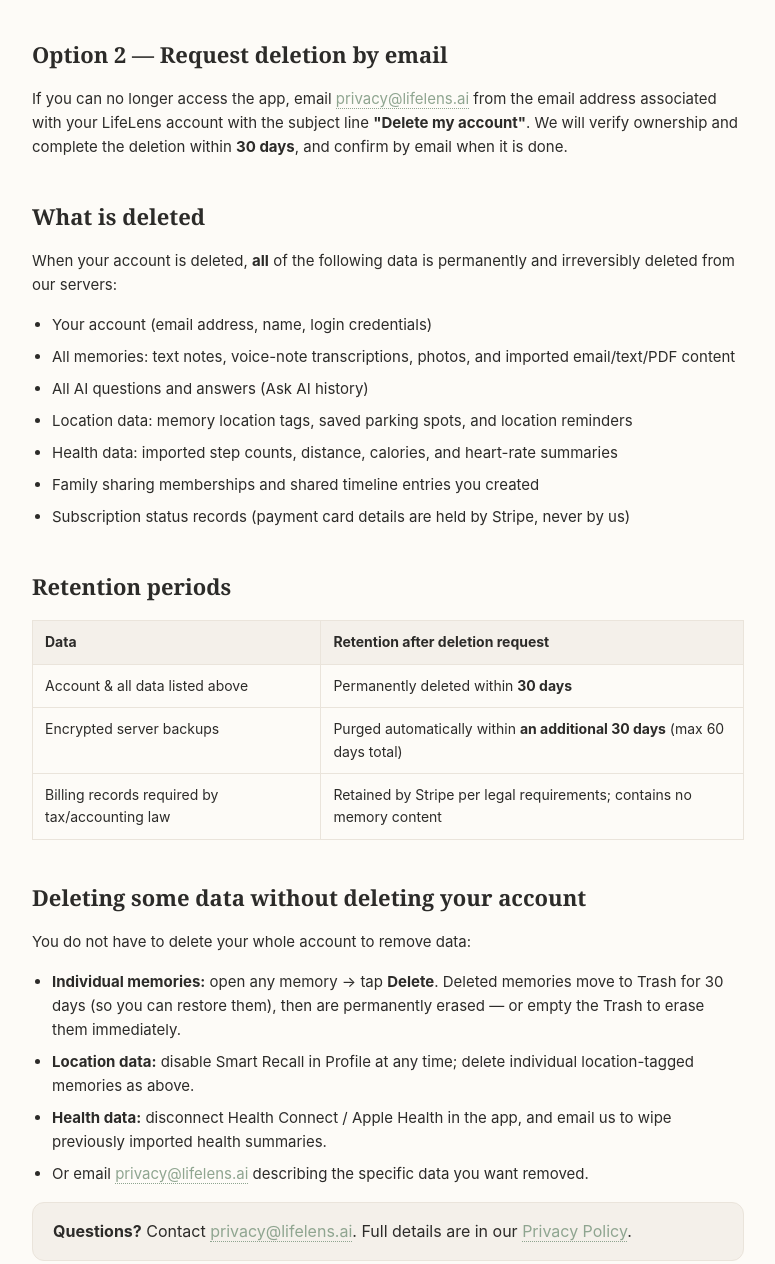
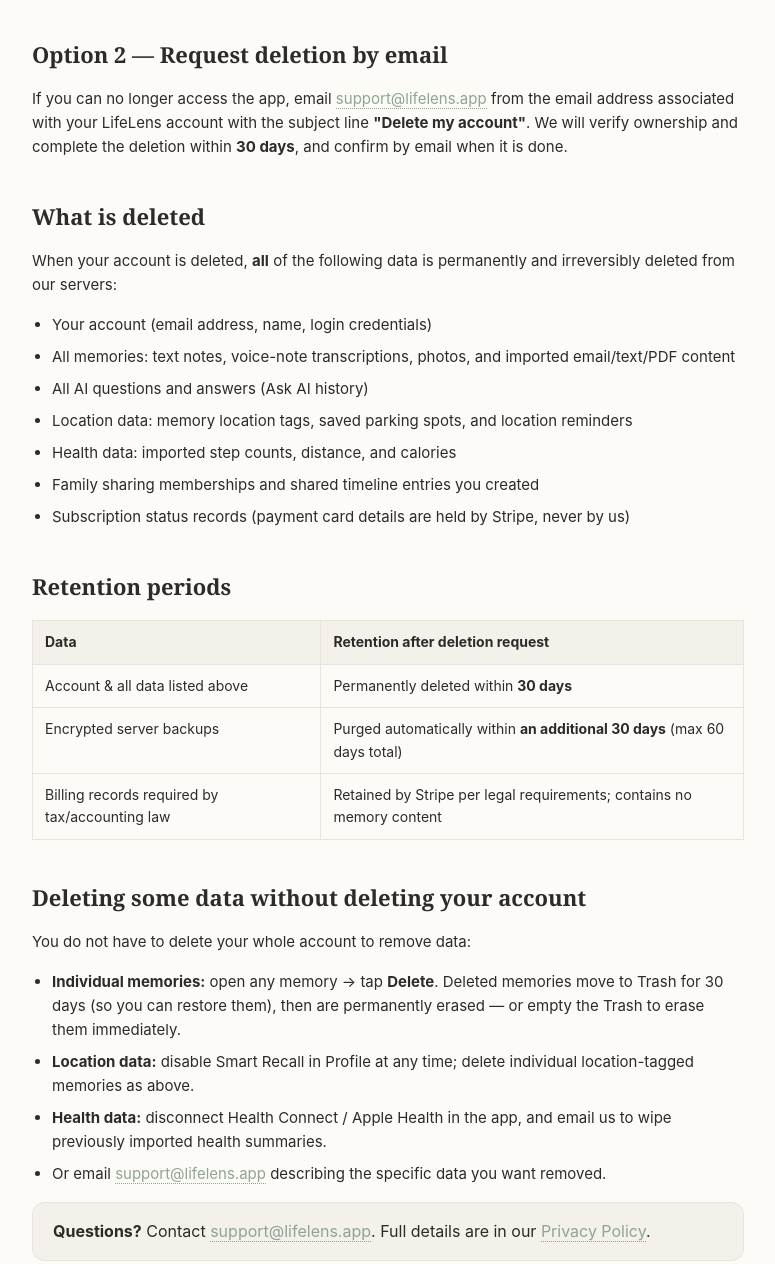
Before and after one commit to Momments8888/lifelens-legal, a plain HTML site: page delete_account.html in a window 1280 px wide. Shown: the part 505-1769 px from the top of the page, without its empty margins (252-1027 px from the left). Drawn offline with Linux system fonts and the light colour scheme.

Commit message:
Update delete_account.html

```diff
--- a/delete_account.html
+++ b/delete_account.html
@@ -1,4 +1,4 @@
- <!DOCTYPE html>
+<!DOCTYPE html>
 <html lang="en">
 <head>
   <meta charset="UTF-8" />
@@ -43,7 +43,7 @@
   </ol>
 
   <h2>Option 2 — Request deletion by email</h2>
-  <p>If you can no longer access the app, email <a href="mailto:privacy@lifelens.ai">privacy@lifelens.ai</a> from the email address associated with your LifeLens account with the subject line <strong>"Delete my account"</strong>. We will verify ownership and complete the deletion within <strong>30 days</strong>, and confirm by email when it is done.</p>
+  <p>If you can no longer access the app, email <a href="mailto:support@lifelens.app">support@lifelens.app</a> from the email address associated with your LifeLens account with the subject line <strong>"Delete my account"</strong>. We will verify ownership and complete the deletion within <strong>30 days</strong>, and confirm by email when it is done.</p>
 
   <h2>What is deleted</h2>
   <p>When your account is deleted, <strong>all</strong> of the following data is permanently and irreversibly deleted from our servers:</p>
@@ -52,7 +52,7 @@
     <li>All memories: text notes, voice-note transcriptions, photos, and imported email/text/PDF content</li>
     <li>All AI questions and answers (Ask AI history)</li>
     <li>Location data: memory location tags, saved parking spots, and location reminders</li>
-    <li>Health data: imported step counts, distance, calories, and heart-rate summaries</li>
+    <li>Health data: imported step counts, distance, and calories</li>
     <li>Family sharing memberships and shared timeline entries you created</li>
     <li>Subscription status records (payment card details are held by Stripe, never by us)</li>
   </ul>
@@ -71,11 +71,11 @@
     <li><strong>Individual memories:</strong> open any memory → tap <strong>Delete</strong>. Deleted memories move to Trash for 30 days (so you can restore them), then are permanently erased — or empty the Trash to erase them immediately.</li>
     <li><strong>Location data:</strong> disable Smart Recall in Profile at any time; delete individual location-tagged memories as above.</li>
     <li><strong>Health data:</strong> disconnect Health Connect / Apple Health in the app, and email us to wipe previously imported health summaries.</li>
-    <li>Or email <a href="mailto:privacy@lifelens.ai">privacy@lifelens.ai</a> describing the specific data you want removed.</li>
+    <li>Or email <a href="mailto:support@lifelens.app">support@lifelens.app</a> describing the specific data you want removed.</li>
   </ul>
 
   <div class="card">
-    <strong>Questions?</strong> Contact <a href="mailto:privacy@lifelens.ai">privacy@lifelens.ai</a>. Full details are in our <a href="https://momments8888.github.io/lifelens-legal/privacy.html">Privacy Policy</a>.
+    <strong>Questions?</strong> Contact <a href="mailto:support@lifelens.app">support@lifelens.app</a>. Full details are in our <a href="privacy.html">Privacy Policy</a>.
   </div>
 
   <footer>© 2026 LifeLens AI LLC · This page satisfies the Google Play account-deletion disclosure requirement.</footer>
```
